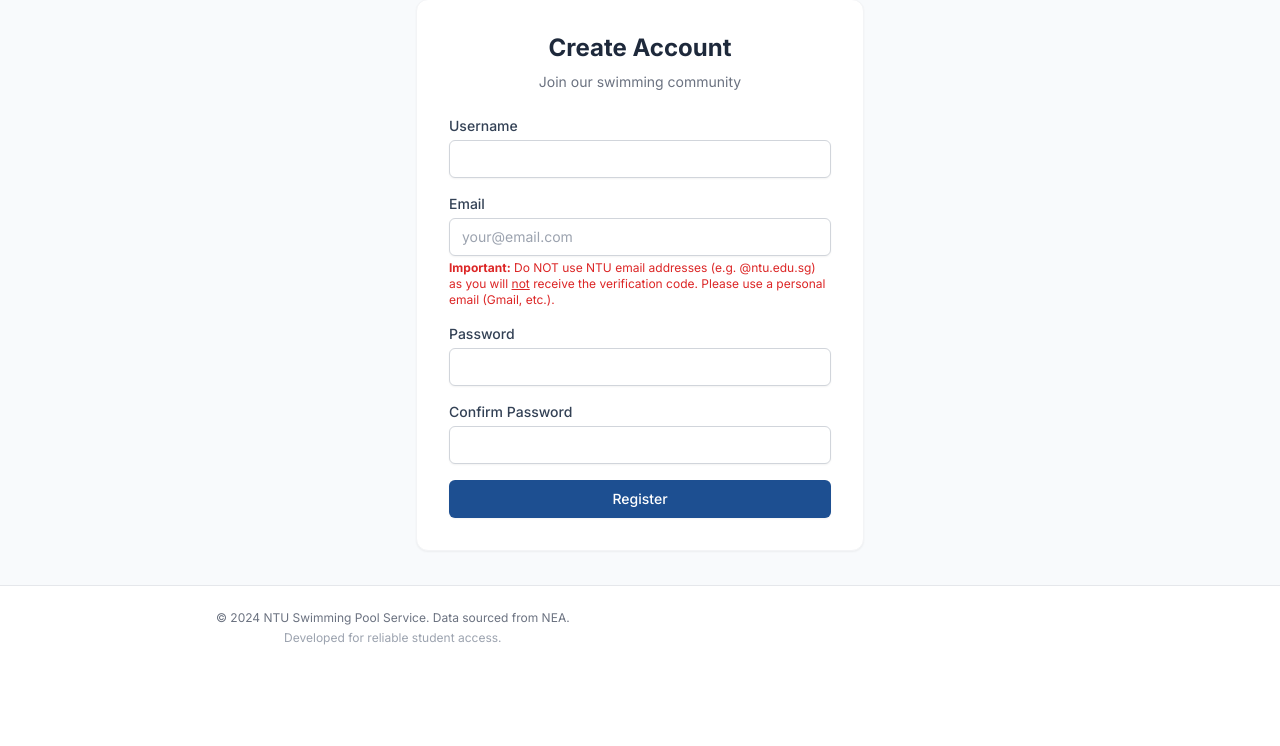
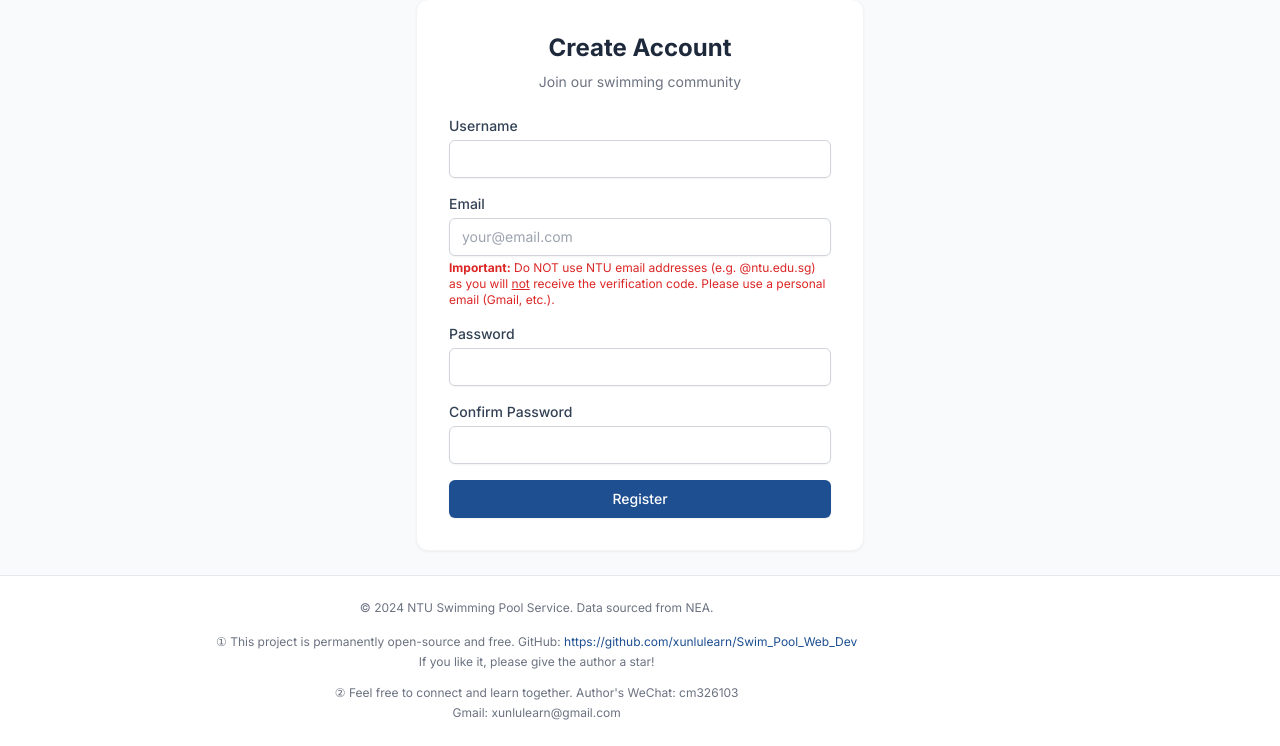
Before and after one commit to xunlulearn/Swim_Pool_Web_Dev, a Flask app: page /auth/register in a window 1280 px wide. Shown: the part 130-876 px from the top of the page. Before the commit the page ends 775 px from the top, so only its background shows below. Run offline with Flask 3, Linux system fonts and the light colour scheme; some libraries are stand-ins or nearby versions.

Commit message:
Adjusted the text at the bottom of the page

```diff
--- a/app/templates/base.html
+++ b/app/templates/base.html
@@ -82,9 +82,16 @@
                 <p class="text-center text-xs text-gray-500">
                     &copy; 2024 NTU Swimming Pool Service. Data sourced from NEA.
                 </p>
-                <p class="text-center text-xs text-gray-400 mt-1">
-                    Developed for reliable student access.
-                </p>
+                <div class="mt-4 space-y-3">
+                    <p class="text-center text-xs text-gray-500 leading-relaxed">
+                        ① This project is permanently open-source and free. GitHub: <a href="https://github.com/xunlulearn/Swim_Pool_Web_Dev" class="text-ntu-blue hover:underline break-all" target="_blank">https://github.com/xunlulearn/Swim_Pool_Web_Dev</a><br>
+                        If you like it, please give the author a star!
+                    </p>
+                    <p class="text-center text-xs text-gray-500 leading-relaxed">
+                        ② Feel free to connect and learn together. Author's WeChat: cm326103<br>
+                        Gmail: xunlulearn@gmail.com
+                    </p>
+                </div>
             </div>
         </div>
     </footer>
```
